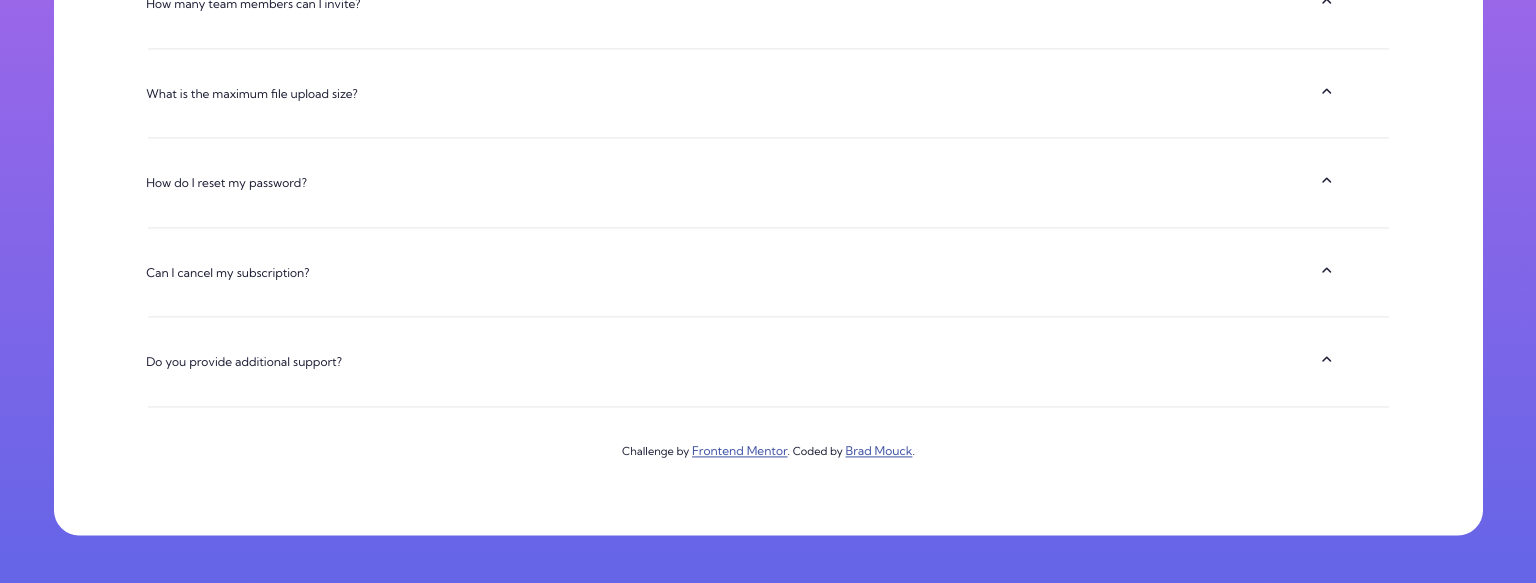
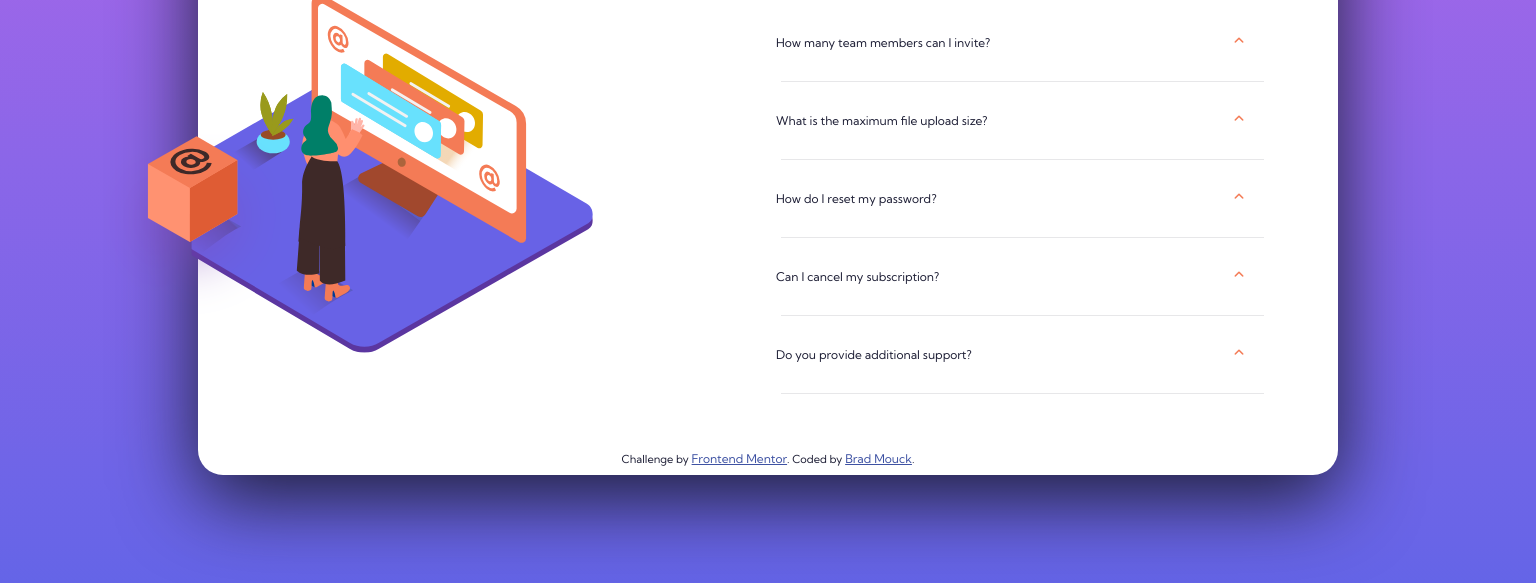
Before and after one commit to thebtm/faq-accordion-card-main, a plain HTML site: page index.html in a window 1536 px wide. Shown: the part 233-816 px from the top of the page. Drawn offline with Linux system fonts and the light colour scheme.

Commit message:
HTML CSS - loads init to look like desktop issue with drop down

```diff
--- a/css/faq.css
+++ b/css/faq.css
@@ -1,7 +1,7 @@
 @charset "UTF-8";
 
 /* --- CSS Document --- */
-@import url('https://fonts.googleapis.com/css2?family=Kumbh+Sans:wght@400;700&display=swap');
+@import url("https://fonts.googleapis.com/css2?family=Kumbh+Sans:wght@400;700&display=swap");
 
 /* --- Global Styles --- */
 * {
@@ -35,12 +35,12 @@ body {
   position: absolute;
   top: 50%;
   transform: translateY(-50%);
-  margin: auto;
   background-color: white;
   border-radius: 25px;
   padding: 0 2vw 5vw 2vw;
   margin: 3vw;
   width: 94%;
+  box-shadow: 0px 3vmin 10vmin hsl(238, 29%, 16%);
 }
 
 .right {
@@ -76,6 +76,14 @@ hr {
   background-color: hsl(240, 5%, 91%);
 }
 
+#faq i {
+  color: hsl(14, 88%, 65%);
+}
+
+.desktop {
+  display: none;
+}
+
 /* --- Nav management --- */
 
 /* --- Grid & Flex Style --- */
@@ -105,11 +113,11 @@ hr {
 }
 
 /* --- Page Content --- */
-section#faq {
+#faq {
   padding: 2vw;
 }
 
-section#faq h1 {
+#faq h1 {
   text-align: center;
   margin-left: auto;
   margin-right: auto;
@@ -124,23 +132,27 @@ section#faq h1 {
   text-decoration: none;
 }
 
-#faq a, #faq i, #faq article {
+#faq a,
+#faq i,
+#faq article {
   padding: 2vw;
+}
+
+#faq a:hover {
+  color: hsl(14, 88%, 65%);
 }
 
 #faq a:focus {
   font-weight: 700;
 }
 
-#faq a:focus + i + hr + article {
+#faq a:focus + i + article {
   display: block;
-  transition: opacity 600ms, visibility 600ms;
 }
 
 #faq a:focus + i {
   transform: rotate(180deg);
 }
-
 
 /* --- Footer Style --- */
 
@@ -168,39 +180,110 @@ section#faq h1 {
   /* --- Footer Style --- */
 }
 
-@media only screen and (min-width: 992px) {
+@media only screen and (min-width: 1440px) {
   /* --- General Styles --- */
+  #page {
+    /* overflow: hidden; */
+    position: relative;
+    margin: auto;
+    width: 75%;
+    height:75%;
+    padding-bottom: 0px;
+    background-image: url(../images/bg-pattern-desktop.svg);
+    background-position-x: -612.5%;
+    background-position-y: 75%;
+    background-repeat: no-repeat;
+  }
 
   /* --- Header Management --- */
+  header {
+    margin-top: auto;
+    margin-left: -5%;
+    overflow: visible;
 
+  }
+
+  .mobile {
+    display: none;
+  }
+
+  .desktop {
+    display: block;
+  }
+
+  header img {
+    margin: 0;
+
+  }
+
+  header img.foreground {
+    position: relative;
+    z-index: 1;
+    clip-path: inset(0% 0% 0% 15%);
+    transform: translateY(25%);
+    left: -14.3%;
+  }
+
+  header img.box {
+    position: relative;
+    z-index: 2;
+    overflow: hidden;
+    left: -18.5%;
+    top: 50%;
+    transform: translateY(-70%);
+  }
   /* --- Nav management --- */
 
   /* --- Grid Style --- */
+  #page {
+    display: grid;
+    grid-template-columns: 50% 50%;
+    grid-template-areas:
+    'header content'
+    'header content'
+    'header content'
+    'header content'
+    'header content'
+    'header content'
+    'footer footer'
+    ;
+
+
+  }
+
+  header {
+    grid-area: header;
+  }
+
+  #faq {
+    grid-area: content;
+  }
+
+  footer {
+    grid-area: footer;
+  }
+
+  /* --- Content Style --- */
+  section#faq {
+    height: 100%;
+    padding-left: 0px;
+  }
+
+  #faq h1 {
+    margin-left: 0px;
+    /* padding-left: 2vw; */
+  }
+
+  #faq a,
+  #faq i,
+  #faq article {
+    padding: 1vmin;
+  }
 
   /* --- Footer Style --- */
+  footer {
+    position: relative;
+    padding: 0.5vmin;
+    bottom: 0px;
+  }
 }
-
-/* --- Media Query to have an upper site limit */
-@media only screen and (min-width: 1200px) {
-  /* --- General Styles --- */
-
-  /* --- Header Management --- */
-
-  /* --- Nav management --- */
-
-  /* --- Grid Style --- */
-
-  /* --- Footer Style --- */
-}
-
-@media only screen and (min-width: 1440px) {
-  /* --- General Styles --- */
-
-  /* --- Header Management --- */
-
-  /* --- Nav management --- */
-
-  /* --- Grid Style --- */
-
-  /* --- Footer Style --- */
-}
--- a/index.html
+++ b/index.html
@@ -20,44 +20,49 @@
 </head>
 
 <body>
+
   <div id="page">
     <header>
-      <img class="foreground" src="images/illustration-woman-online-mobile.svg" alt="fag header">
-      <img class="background" src="images/bg-pattern-mobile.svg" alt="fag header background">
+      <img class="foreground mobile" src="images/illustration-woman-online-mobile.svg" alt="faq header">
+      <img class="background mobile" src="images/bg-pattern-mobile.svg" alt="faq header background">
+      <img class="foreground desktop" src="images/illustration-woman-online-desktop.svg" alt="faq header">
+      <img class="box" src="images/illustration-box-desktop.svg" alt="faq box">
+
     </header>
     <section id="faq">
       <h1>FAQ</h1>
+
       <a href="#">How many team members can I invite? </a><i class="right fas fa-angle-up"></i>
-      <hr>
       <article>
         You can invite up to 2 additional users on the Free plan. There is no limit on
         team members for the Premium plan.
       </article>
+      <hr>
 
       <a href="#">What is the maximum file upload size?</a><i class="right fas fa-angle-up"></i>
-      <hr>
       <article>
         No more than 2GB. All files in your account must fit your allotted storage space.
       </article>
+      <hr>
 
       <a href="#">How do I reset my password?</a><i class="right fas fa-angle-up"></i>
-      <hr>
       <article>
         Click “Forgot password” from the login page or “Change password” from your profile page.
         A reset link will be emailed to you.
       </article>
+      <hr>
 
       <a href="#">Can I cancel my subscription?</a><i class="right fas fa-angle-up"></i>
-      <hr>
       <article>
         Yes! Send us a message and we’ll process your request no questions asked.
       </article>
+      <hr>
 
       <a href="#">Do you provide additional support?</a><i class="right fas fa-angle-up"></i>
-      <hr>
       <article>
         Chat and email support is available 24/7. Phone lines are open during normal business hours.
       </article>
+      <hr>
 
     </section>
     <footer class="attribution">
```
